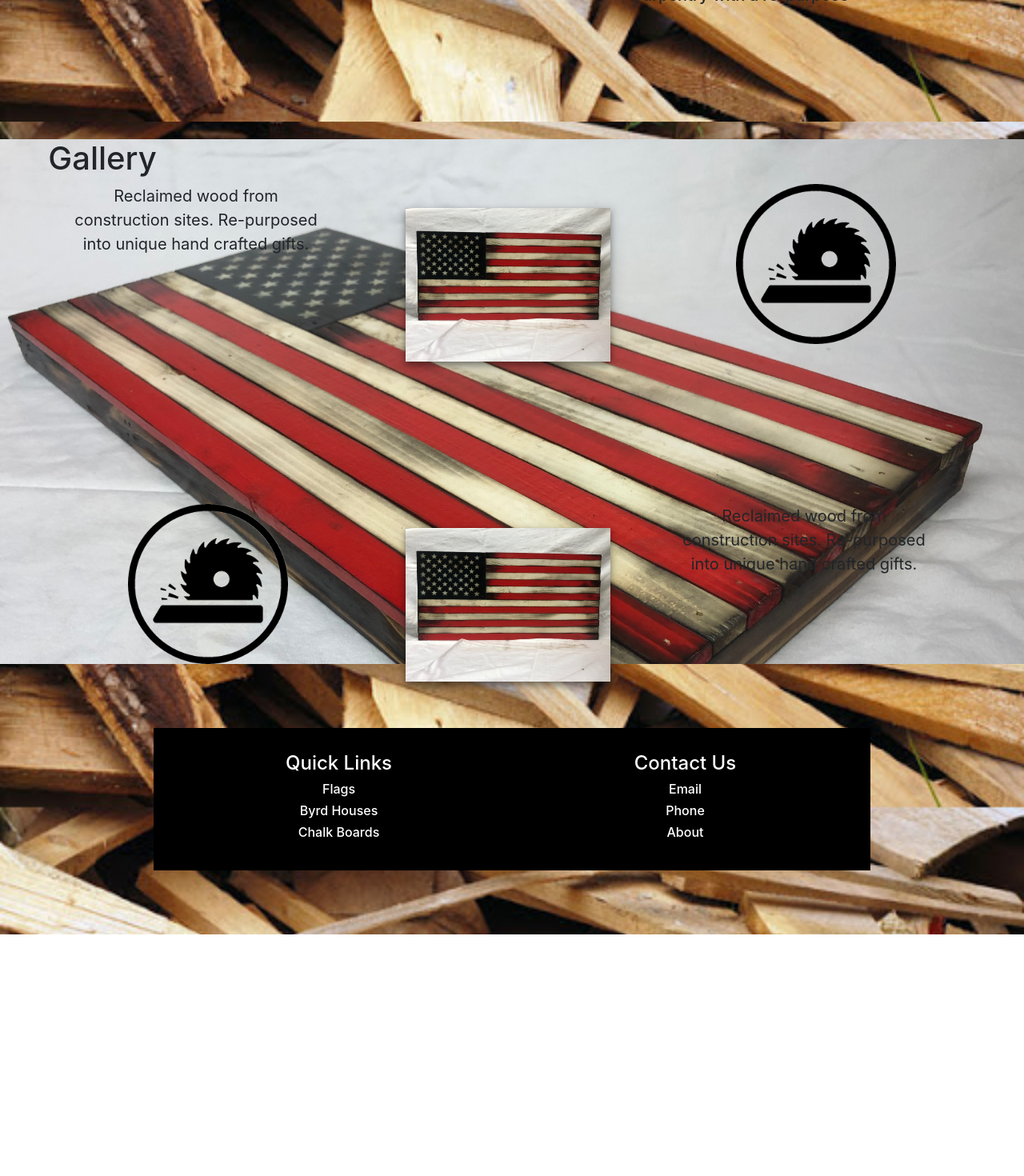
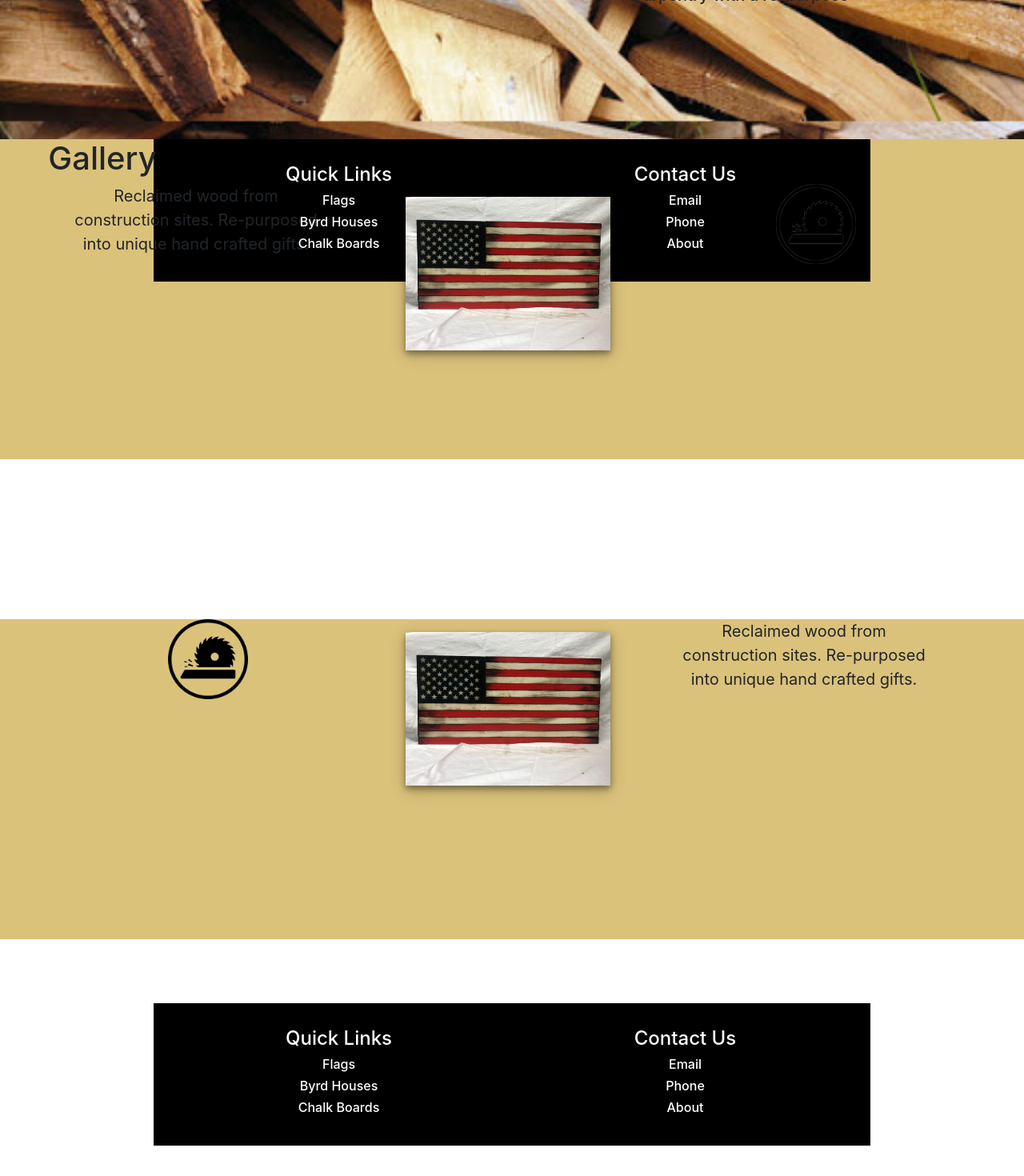
Before and after one commit to GMorse19/rustic, a React (Create React App) app: page / in a window 1280 px wide. Shown: the part 706-2176 px from the top of the page at 80% size. Before the commit the page ends 1874 px from the top, so only its background shows below. Built offline with nearby package versions, Linux system fonts and the light colour scheme.

Commit message:
Switching backgrounds
Attempting to try changing backgrounds
as the scroll height changes

```diff
--- a/src/App.js
+++ b/src/App.js
@@ -6,9 +6,9 @@ import './App.scss';
 
 import Header from './Header/Header'
 import Footer from './Footer/Footer'
-import ShopPage from './ShopPage/ShopPage'
+// import ShopPage from './ShopPage/ShopPage'
 import HomePage from './HomePage/HomePage'
-import ContactPage from './ContactPage/ContactPage'
+// import ContactPage from './ContactPage/ContactPage'
 
 function App() {
   return (
@@ -17,14 +17,8 @@ function App() {
       <div className="App">
         <Header />
           <div>
-              <Route exact path='/shop' render={() => (
-                <ShopPage />
-              )} />
               <Route exact path='/' render={() => (
                 <HomePage />
-              )} />
-              <Route path='/contact' render={() => (
-                <ContactPage />
               )} />
           </div>
         <Footer />
--- a/src/ContactPage/ContactPage.js
+++ b/src/ContactPage/ContactPage.js
@@ -1,29 +1,28 @@
 import React from 'react'
+import { Parallax } from 'react-scroll-parallax'
 
 import { Container, Row, Col } from 'react-bootstrap'
 
 import './ContactPage.scss'
 
 const ContactPage = () => (
-  <Container>
-  <div className='contact-div contact-page'>
+  <div className='contact-div'>
+    <Container className='section3'>
       <Row>
         <Col>
-          <h4>Quick Links</h4>
-          <a href='/'>Flags</a>
-          <a href='/'>Byrd Houses</a>
-          <a href='/'>Chalk Boards</a>
+          <Parallax className="custom-class" y={[-50, 50]} tagOuter="figure">
+            <img className='home-logo-gallery' alt='logo' src='./Logo/OSLogo.png'/>
+          </Parallax>
         </Col>
         <Col>
-      <div className=''>
-          <h4>Contact Us</h4><br />
-          <a className='space' href='/'>Email</a><br/>
-          <a className='space' href='/'>Phone</a>
-      </div>
+          <img className='flag-image' src='./Flags/RedWhite&Blue/Flag.jpg' alt='Stars and Stripes' />
+        </Col>
+        <Col>
+          <p className='info-div'>Reclaimed wood from construction sites. Re-purposed into unique hand crafted gifts.</p>
         </Col>
         </Row>
+    </Container>
   </div>
-  </Container>
 )
 
 export default ContactPage
--- a/src/ContactPage/ContactPage.scss
+++ b/src/ContactPage/ContactPage.scss
@@ -1,8 +1,10 @@
 .contact-div {
-  background-color: #000;
-  height: 200px;
-  // margin-bottom: 40px;
-  margin-top: 400px;
+  margin-bottom: 0px;
+  // margin-top: 100vh;
+  height: 400px;
+  // background-image: url('/Flags/RedWhite&Blue/Flag-flat.jpg');
+  background-color: #dbc27b;
+  // background-size: cover;
 }
 
 .space {
--- a/src/HomePage/HomePage.js
+++ b/src/HomePage/HomePage.js
@@ -4,11 +4,31 @@ import { Parallax } from 'react-scroll-parallax'
 import { Container, Row, Col } from 'react-bootstrap'
 
 import ShopPage from '../ShopPage/ShopPage'
-// import ContactPage from '../ContactPage/ContactPage'
+import ContactPage from '../ContactPage/ContactPage'
+import InfoPage from '../InfoPage/InfoPage'
+import Footer from '../Footer/Footer'
 
 import './HomePage.scss'
 
-const HomePage = () => (
+class HomePage extends React.Component{
+  state = {
+    color: 'white'
+  }
+
+  listenScrollEvent = e => {
+    if (window.scrollY > 400) {
+      this.setState({color: 'black'})
+    } else {
+      this.setState({color: 'white'})
+    }
+  }
+
+  componentDidMount() {
+    window.addEventListener('scroll', this.listenScrollEvent)
+  }
+
+  render() {
+    return (
       <div className='home-page'>
       <div className=''>
         <Container className=''>
@@ -28,7 +48,12 @@ const HomePage = () => (
         </Container>
       </div>
         <ShopPage />
+        <InfoPage />
+        <ContactPage />
+        <Footer />
       </div>
     )
+  }
+}
 
 export default HomePage
--- a/src/HomePage/HomePage.scss
+++ b/src/HomePage/HomePage.scss
@@ -1,3 +1,18 @@
+.bg-image {
+  // background-image: url('/debris.jpg');
+  // height: 100vh;
+  // background-repeat: no-repeat;
+  // background-size: cover;
+}
+
+// .img-one {
+//   background-image: url('/debris.jpg');
+// }
+//
+// .img-two {
+//   background-image: url('/Flags/RedLine/FireFlag.jpg');
+// }
+
 .contact-page {
   background-color: #000;
   color: #FFF;
@@ -9,11 +24,11 @@
 
 .home-page {
   // background-color: green;
-  // width: 100vw;
-  // height: 100vh;
+  width: 100vw;
+  height: 100vh;
+  background-repeat: no-repeat;
+  background-size: cover;
   background-image: url('/debris.jpg');
-  background-repeat: no-repeat;
-  background-size: contain;
 }
 
 .title {
--- /dev/null
+++ b/src/InfoPage/InfoPage.js
@@ -0,0 +1,10 @@
+import React from 'react'
+
+import './InfoPage.scss'
+
+const InfoPage = () => (
+  <div className='info-page'>
+  </div>
+)
+
+export default InfoPage
--- /dev/null
+++ b/src/InfoPage/InfoPage.scss
@@ -0,0 +1,5 @@
+.info-page {
+  // height: 100vh;
+  // background-image: url('/Flags/RedLine/FireFlag.jpg');
+  // background-size: cover;
+}
--- a/src/ShopPage/ShopPage.js
+++ b/src/ShopPage/ShopPage.js
@@ -23,21 +23,6 @@ const ShopPage = () => (
         </Col>
       </Row>
     </Container>
-    <Container className='section3'>
-      <Row>
-        <Col>
-          <Parallax className="custom-class" y={[-50, 50]} tagOuter="figure">
-            <img className='home-logo-gallery' alt='logo' src='./Logo/OSLogo.png'/>
-          </Parallax>
-        </Col>
-        <Col>
-          <img className='flag-image' src='./Flags/RedWhite&Blue/Flag.jpg' alt='Stars and Stripes' />
-        </Col>
-        <Col>
-          <p className='info-div'>Reclaimed wood from construction sites. Re-purposed into unique hand crafted gifts.</p>
-        </Col>
-        </Row>
-    </Container>
   </div>
 )
 
--- a/src/ShopPage/ShopPage.scss
+++ b/src/ShopPage/ShopPage.scss
@@ -20,13 +20,14 @@
 .gallery-div {
   margin-bottom: 0px;
   margin-top: 20vh;
-  background-image: url('/Flags/RedWhite&Blue/Flag-flat.jpg');
-  // background-color: #FFF;
-  background-size: cover;
+  height: 400px;
+  // background-image: url('/Flags/RedWhite&Blue/Flag-flat.jpg');
+  background-color: #dbc27b;
+  // background-size: cover;
 }
 
 .home-logo-gallery {
-  width: 200px;
+  width: 100px;
 }
 
 .image-div {
```
Lines whose indentation alone changed are shown as unchanged.
